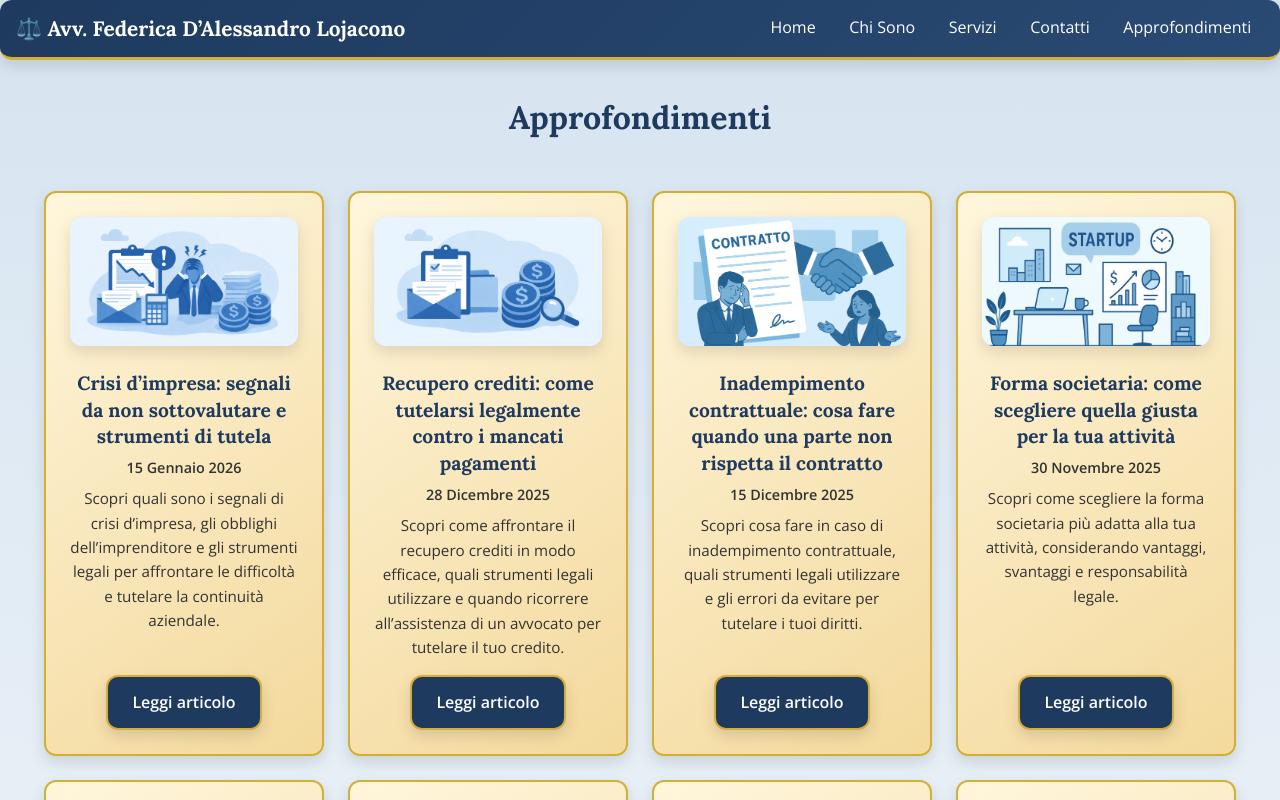
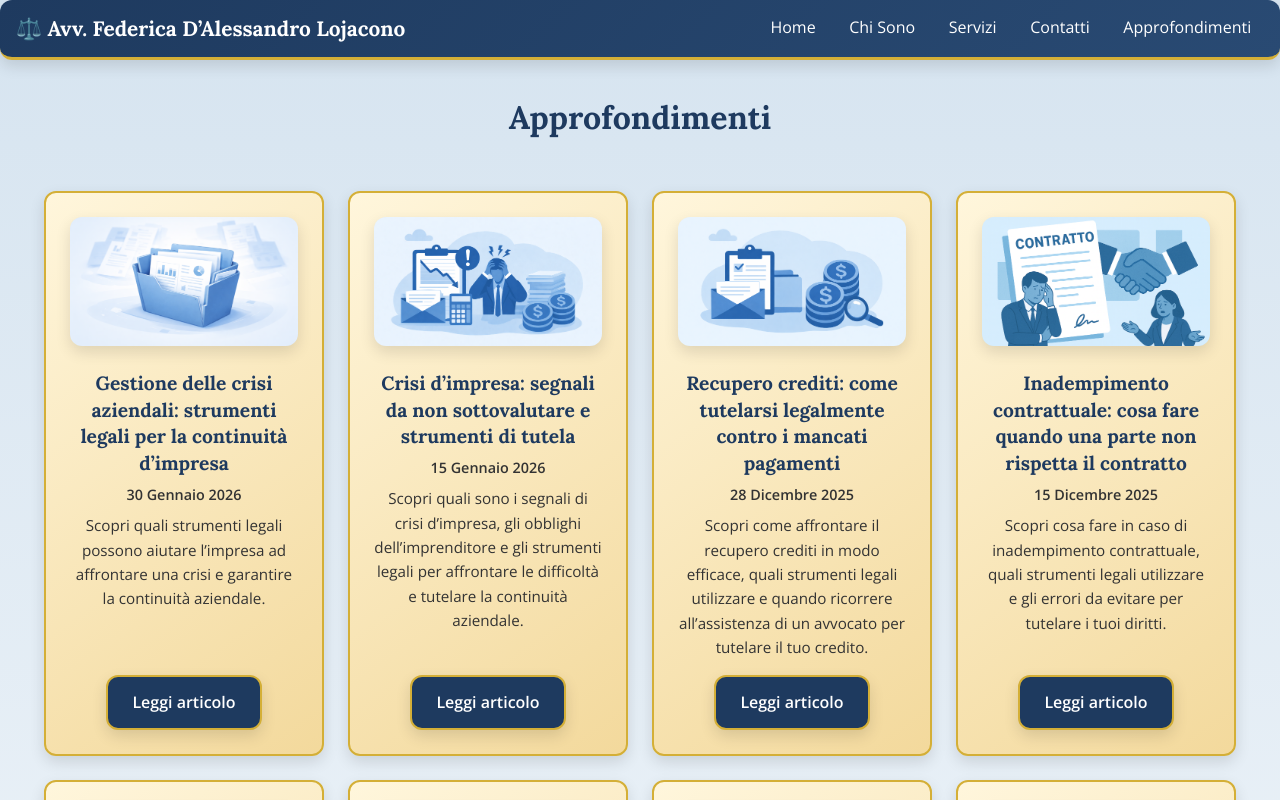
Before and after one commit to claudiasilvestri/law-firm-website, a React (Vite) app: page /approfondimenti in a window 1280 px wide. Shown: the top 800 px of the page. Built offline with nearby package versions, Linux system fonts and the light colour scheme.

Commit message:
nuovo articolo 30\01

```diff
--- a/src/data/articles.js
+++ b/src/data/articles.js
@@ -1,4 +1,46 @@
 export const articles = [
+{
+  id: 10,
+  title: "Gestione delle crisi aziendali: strumenti legali per la continuità d’impresa",
+  date: "30 Gennaio 2026",
+  meta:
+    "La gestione della crisi aziendale richiede strumenti legali adeguati per tutelare l’impresa e favorire la continuità dell’attività economica.",
+  description:
+    "Scopri quali strumenti legali possono aiutare l’impresa ad affrontare una crisi e garantire la continuità aziendale.",
+  image: "/images/articles/gestione-crisi.png",
+  imageCard: "/images/cards/gestione-crisi.png",
+  alt: "Illustrazione gestione crisi aziendale",
+  content: `
+    <h2>Gestione delle crisi aziendali</h2>
+
+    <p>
+      La <strong>crisi aziendale</strong> non si manifesta improvvisamente, ma è spesso il risultato di difficoltà economiche e finanziarie che si accumulano nel tempo.
+      Affrontarla in modo tempestivo consente di tutelare l’impresa e di preservarne la <strong>continuità operativa</strong>.
+    </p>
+
+    <h3>Cos’è la crisi aziendale</h3>
+    <p>
+      La crisi si verifica quando l’impresa inizia a perdere l’equilibrio tra entrate e uscite, rendendo difficile il rispetto delle obbligazioni assunte.
+      Individuare precocemente questi segnali permette di intervenire prima che la situazione diventi irreversibile.
+    </p>
+
+    <h3>Strumenti legali per affrontare la crisi d’impresa</h3>
+    <p>
+      L’ordinamento prevede diversi <strong>strumenti legali di gestione della crisi</strong>, pensati per accompagnare l’imprenditore nella ricerca di soluzioni sostenibili.
+      Tali strumenti mirano a favorire il <strong>risanamento</strong> e a limitare l’impatto sui creditori.
+    </p>
+
+    <h3>Continuità d’impresa</h3>
+    <p>
+      L’obiettivo principale è garantire la <strong>continuità aziendale</strong>, evitando l’interruzione dell’attività e la dispersione del valore creato dall’impresa.
+    </p>
+
+    <h3>Come agire</h3>
+    <p>
+      Affrontare la crisi con il supporto di un <strong>professionista qualificato</strong> consente di individuare la strategia più adeguata e di operare nel rispetto degli obblighi di legge.
+    </p>
+  `
+},
   {
     id: 9,
     title: "Crisi d’impresa: segnali da non sottovalutare e strumenti di tutela",
```
Also changed, not shown: public/images/articles/gestione-crisi.png (added), public/images/cards/gestione-crisi.png (added).
